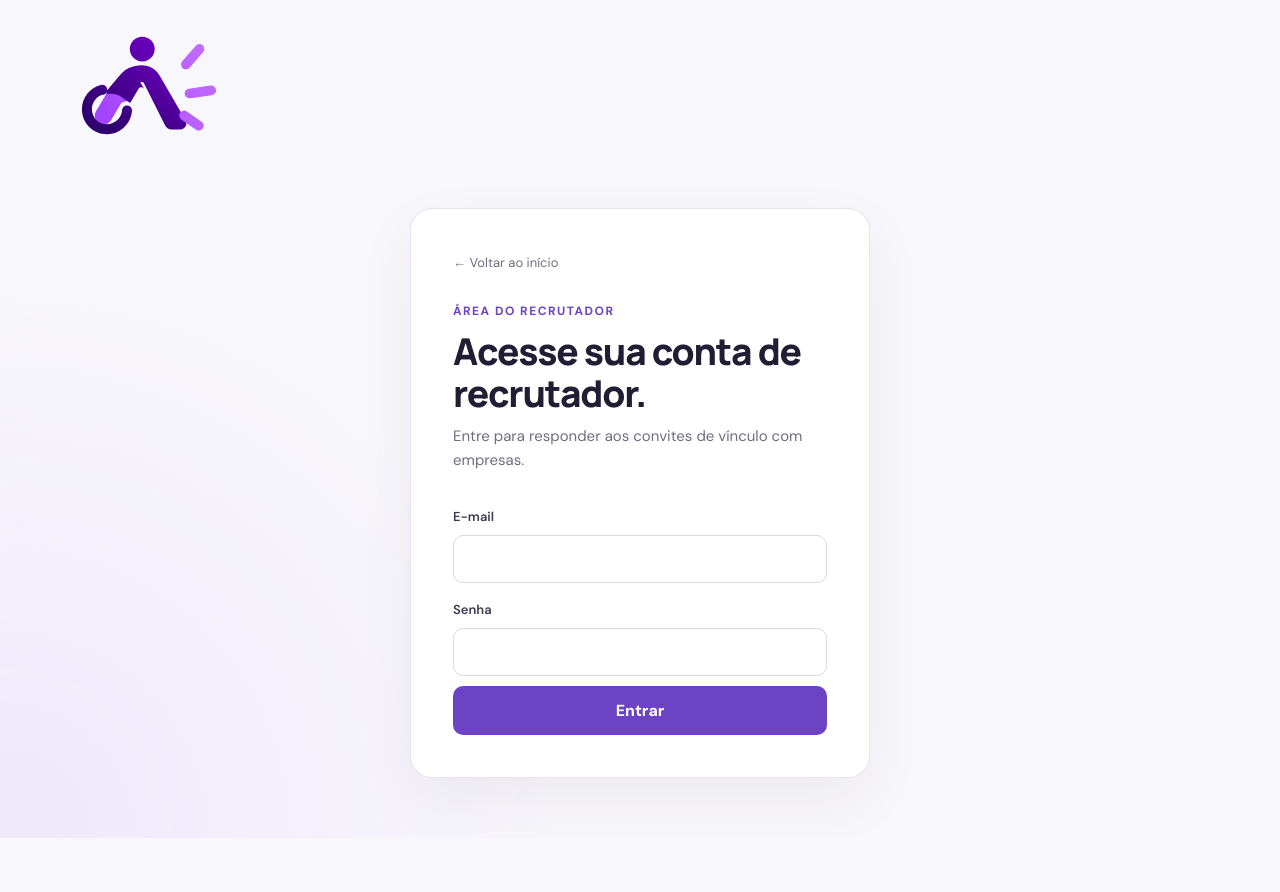
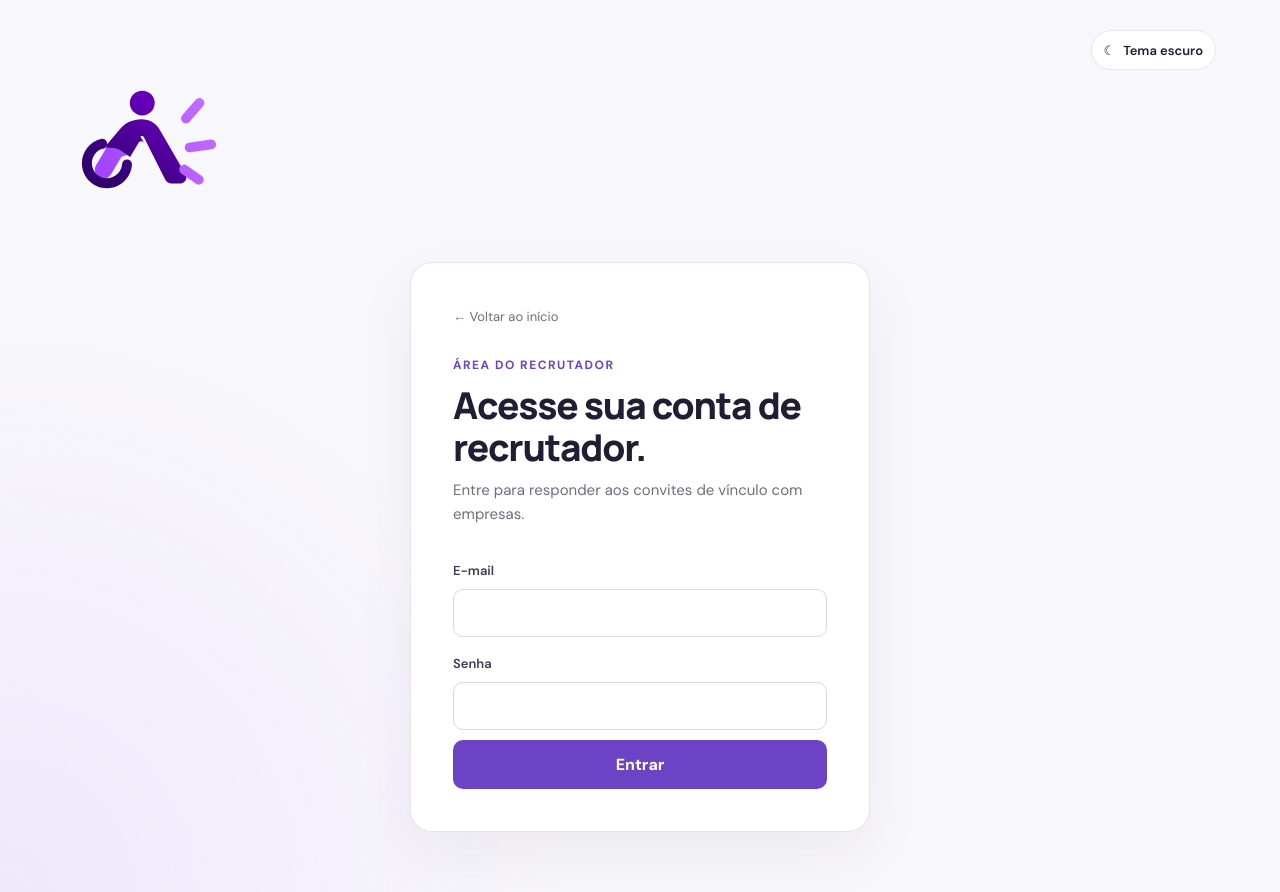
Before and after one commit to rafael-marquart/Trabalho_ModelagemDeSistema, a Next.js app: page /recrutador/login in a window 1280 px wide. Before the commit the page ends 838 px from the top, so only its background shows below. Built offline with nearby package versions, Linux system fonts and the light colour scheme.

Commit message:
feat(ui): add accessible theme toggle to auth screens

```diff
--- a/src/app/recrutador/login/page.tsx
+++ b/src/app/recrutador/login/page.tsx
@@ -1,5 +1,6 @@
 "use client";
 import Link from "next/link";
+import ThemeToggle from "@/components/theme-toggle";
 import { FormEvent, useState } from "react";
 import { useRouter } from "next/navigation";
 
@@ -31,6 +32,7 @@ export default function RecruiterLoginPage() {
     finally { setLoading(false); }
   }
   return <main className="auth-page">
+    <div className="theme-control-host"><ThemeToggle /></div>
     <Link className="brand auth-brand" href="/"><img className="brand-logo" src="/images/logo-acessa-vagas.svg" alt="Acessa Vagas" /></Link>
     <section className="auth-card" aria-labelledby="recruiter-login-title">
       <Link className="back-link" href="/">← Voltar ao início</Link>
```
